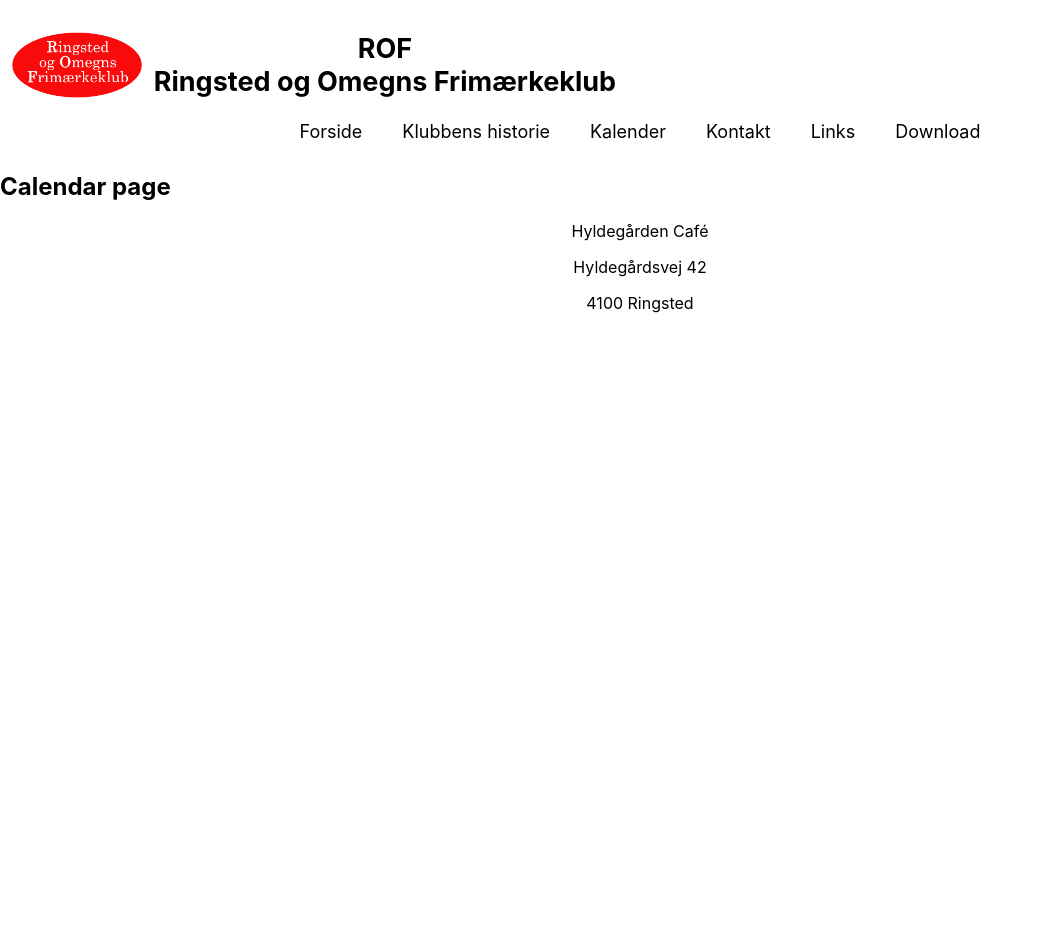
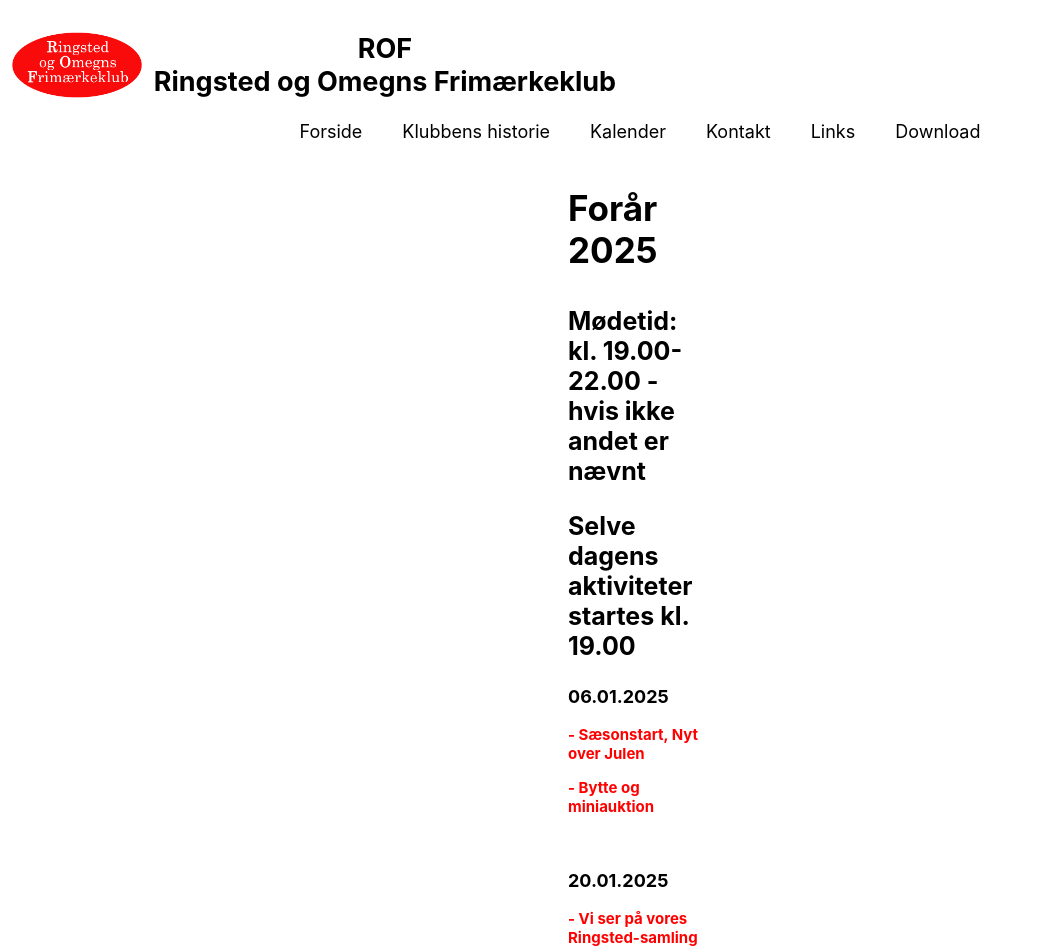
Before and after one commit to ringstedstamps/homepage, a React (Create React App) app: page /#/calendar in a window 1280 px wide. Shown: the top 952 px of the page, without its empty margins (0-1042 px from the left). Before the commit the page ends 800 px from the top, so only its background shows below. Built offline with nearby package versions, Linux system fonts and the light colour scheme.

Commit message:
Implemented Contact page with email notification

```diff
--- a/package.json
+++ b/package.json
@@ -3,6 +3,7 @@
   "version": "0.1.0",
   "private": true,
   "dependencies": {
+    "@emailjs/browser": "^4.4.1",
     "@testing-library/dom": "^10.4.0",
     "@testing-library/jest-dom": "^6.6.3",
     "@testing-library/react": "^16.2.0",
@@ -13,6 +14,7 @@
     "@types/react-dom": "^19.0.4",
     "react": "^19.0.0",
     "react-dom": "^19.0.0",
+    "react-google-recaptcha": "^3.1.0",
     "react-router-dom": "^7.2.0",
     "react-scripts": "5.0.1",
     "typescript": "^4.9.5",
@@ -46,6 +48,7 @@
     ]
   },
   "devDependencies": {
+    "@types/react-google-recaptcha": "^2.1.9",
     "@types/react-router-dom": "^5.3.3",
     "gh-pages": "^6.3.0"
   }
--- a/src/Calendar.tsx
+++ b/src/Calendar.tsx
@@ -1,6 +1,145 @@
-function Calendar ()
-{
-  return <h2>Calendar page</h2>;
+
+import millImage from './Mill.jpg'; // Adjust the path as needed
+
+function Calendar() {
+  return (
+    <div style={{ width: "40%", backgroundColor: "white", alignItems:'center',marginLeft: 200}}>
+      <div style={styles.imageContainer}>
+        <img src={millImage} alt="Logo" style={styles.image} />
+        <div style={styles.textContainer}>
+          <span style={styles.text}>
+            <p style={{ fontSize: 35 }}>
+              Forår 2025
+            </p>
+            <p style={{ fontSize: 25 }}>
+              Mødetid: kl. 19.00-22.00 - hvis ikke andet er nævnt
+            </p>
+            <p style={{ fontSize: 25 }}>
+              Selve dagens aktiviteter startes kl. 19.00
+            </p>
+
+            <p style={{ fontSize: 18 }}>
+              06.01.2025
+            </p>
+            <p style={{ fontSize: 15, color: "Red" }}>
+              - Sæsonstart, Nyt over Julen
+            </p>
+            <p style={{ fontSize: 15, color: "Red" }}>
+              - Bytte og miniauktion
+            </p>
+
+            <br />
+            <p style={{ fontSize: 18 }}>
+            20.01.2025
+            </p>
+            <p style={{ fontSize: 15, color: "Red" }}>
+            - Vi ser på vores Ringsted-samling
+            </p>
+            <p style={{ fontSize: 15, color: "Red" }}>
+              - Bytte og miniauktion
+            </p>
+
+            <br />
+            <p style={{ fontSize: 18 }}>
+            03.02.2025
+            </p>
+            <p style={{ fontSize: 15, color: "Red" }}>
+            - Filateliaften
+            </p>
+            <p style={{ fontSize: 15, color: "Red" }}>
+              - Bytte og miniauktion
+            </p>
+
+            <br />
+            <p style={{ fontSize: 18 }}>
+            17.02.2025
+            </p>
+            <p style={{ fontSize: 15, color: "Red" }}>
+            - Bankospil
+            </p>
+            <p style={{ fontSize: 15, color: "Red" }}>
+              - Bytte og miniauktion
+            </p>
+
+            <br />
+            <p style={{ fontSize: 18 }}>
+            03.03.2025
+            </p>
+            <p style={{ fontSize: 15, color: "Red" }}>
+            - Generalforsamling
+            </p>
+            <p style={{ fontSize: 15, color: "Red" }}>
+              - Bytte og miniauktion
+            </p>
+
+            <br />
+            <p style={{ fontSize: 18 }}>
+            17.03.2025
+            </p>
+            <p style={{ fontSize: 15, color: "Red" }}>
+            - Filateliaften
+            </p>
+            <p style={{ fontSize: 15, color: "Red" }}>
+              - Bytte og miniauktion
+            </p>
+
+            <br />
+            <p style={{ fontSize: 18 }}>
+            31.03.2025
+            </p>
+            <p style={{ fontSize: 15, color: "Red" }}>
+            - Storauktion
+            </p>
+            <p style={{ fontSize: 15, color: "Red" }}>
+              - Bytte og miniauktion
+            </p>
+
+            <br />
+            <p style={{ fontSize: 18 }}>
+            14.04.2025
+            </p>
+            <p style={{ fontSize: 15, color: "Red" }}>
+            - Sæsonafslutning
+            </p>
+            <p style={{ fontSize: 15, color: "Red" }}>
+            - Stor-bytteaften
+            </p>
+
+            <br />
+            <p style={{ fontSize: 18 }}>
+            Ang. foredrag og emner vi behandler på filateliaftener, følg med her på hjemmesiden.
+            </p>
+          </span>
+        </div>
+      </div>
+    </div>
+  );
+
 }
 
+
+const styles = {
+
+
+  imageContainer: {
+    display: 'flex',
+    alignItems: 'center',
+  },
+  image: {
+    height: '100%', // Adjust image size here
+    width: 'auto',
+  },
+  textContainer: {
+    display: 'flex',
+    alignItems: 'top',  // Vertically align text with logo
+    marginLeft: '50px',    // Space between the logo and text
+  },
+  text: {
+    color: 'black',
+    fontSize: '18px',
+    fontWeight: 'bold',
+  },
+};
+
+
 export default Calendar;
--- a/src/Contact.tsx
+++ b/src/Contact.tsx
@@ -1,6 +1,126 @@
+
+import React, { useState } from "react";
+import ReCAPTCHA from "react-google-recaptcha";
+import emailjs from "@emailjs/browser";
+
+
+// google site key for ReCAPTCHA:   6Lc0h9wqAAAAAOud9SypytUXldGyB4jiByjLDf0c
+// google secret  key for ReCAPTCHA:   6Lc0h9wqAAAAABLeOCBvRsgEdvQEekvkTkNI28GG
+
+// EmailJS Public key:          3pKGZO5lBNF5r5q9f
+// EmailJS private key:         r91QopLBjNq3MUDDXM0tp
+// EmailJS Mail Template id:    template_dpqv7dr
+// EmailJS Service id :         service_3zap7mq
 function Contact ()
 {
-  return <h2>Kontakt</h2>;
-}
+
+  // State for form inputs
+  const [formData, setFormData] = useState({
+    name: "",
+    email: "",
+    subject: "",
+  });
+
+  // State for reCAPTCHA
+  const [captchaValue, setCaptchaValue] = useState<string | null>(null);
+
+  // Handle input changes
+  const handleChange = (e: React.ChangeEvent<HTMLInputElement>) => {
+    setFormData({ ...formData, [e.target.name]: e.target.value });
+  };
+
+  // Handle reCAPTCHA change
+  const handleCaptchaChange = (value: string | null) => {
+    setCaptchaValue(value);
+  };
+
+  // Handle form submission
+  const handleSubmit = (e: React.FormEvent) => {
+    e.preventDefault();
+
+    if (!captchaValue) {
+      alert("Please complete the CAPTCHA!");
+      return;
+    }
+
+    // EmailJS parameters
+    const templateParams = {
+      user_name: formData.name,
+      user_email: formData.email,
+      user_subject: formData.subject,
+    };
+
+    // Send email
+    emailjs
+      .send(
+        "service_3zap7mq", // Replace with your EmailJS Service ID
+        "template_dpqv7dr", // Replace with your EmailJS Template ID
+        templateParams,
+        "3pKGZO5lBNF5r5q9f" // Replace with your EmailJS Public Key
+      )
+      .then(
+        (response) => {
+          console.log("Email sent successfully!", response.status, response.text);
+          alert("Your message has been sent successfully!");
+        },
+        (error) => {
+          console.error("Failed to send email:", error);
+          alert("Failed to send message. Please try again later.");
+        }
+      );
+  };
+
+  return (
+    <div style={{ maxWidth: "400px", margin: "auto", padding: "20px", border: "1px solid #ccc", borderRadius: "8px" }}>
+      <h2>Contact Us</h2>
+      <form onSubmit={handleSubmit}>
+        <div style={{ marginBottom: "10px" }}>
+          <label>Name:</label>
+          <input
+            type="text"
+            name="name"
+            value={formData.name}
+            onChange={handleChange}
+            required
+            style={{ width: "100%", padding: "8px", marginTop: "5px" }}
+          />
+        </div>
+
+        <div style={{ marginBottom: "10px" }}>
+          <label>Email:</label>
+          <input
+            type="email"
+            name="email"
+            value={formData.email}
+            onChange={handleChange}
+            required
+            style={{ width: "100%", padding: "8px", marginTop: "5px" }}
+          />
+        </div>
+
+        <div style={{ marginBottom: "10px" }}>
+          <label>Subject:</label>
+          <input
+            type="text"
+            name="subject"
+            value={formData.subject}
+            onChange={handleChange}
+            required
+            style={{ width: "100%", padding: "8px", marginTop: "5px" }}
+          />
+        </div>
+
+        {/* reCAPTCHA */}
+        <div style={{ marginBottom: "10px" }}>
+          <ReCAPTCHA sitekey="6Lc0h9wqAAAAAOud9SypytUXldGyB4jiByjLDf0c" onChange={handleCaptchaChange} />
+        </div>
+
+        <button type="submit" style={{ width: "100%", padding: "10px", backgroundColor: "blue", color: "white", border: "none", borderRadius: "4px" }}>
+          Send Message
+        </button>
+      </form>
+    </div>
+  );
+};
 
 export default Contact;
```
Also changed, not shown: 1 other file (tests, documents, lock files or other folders).
